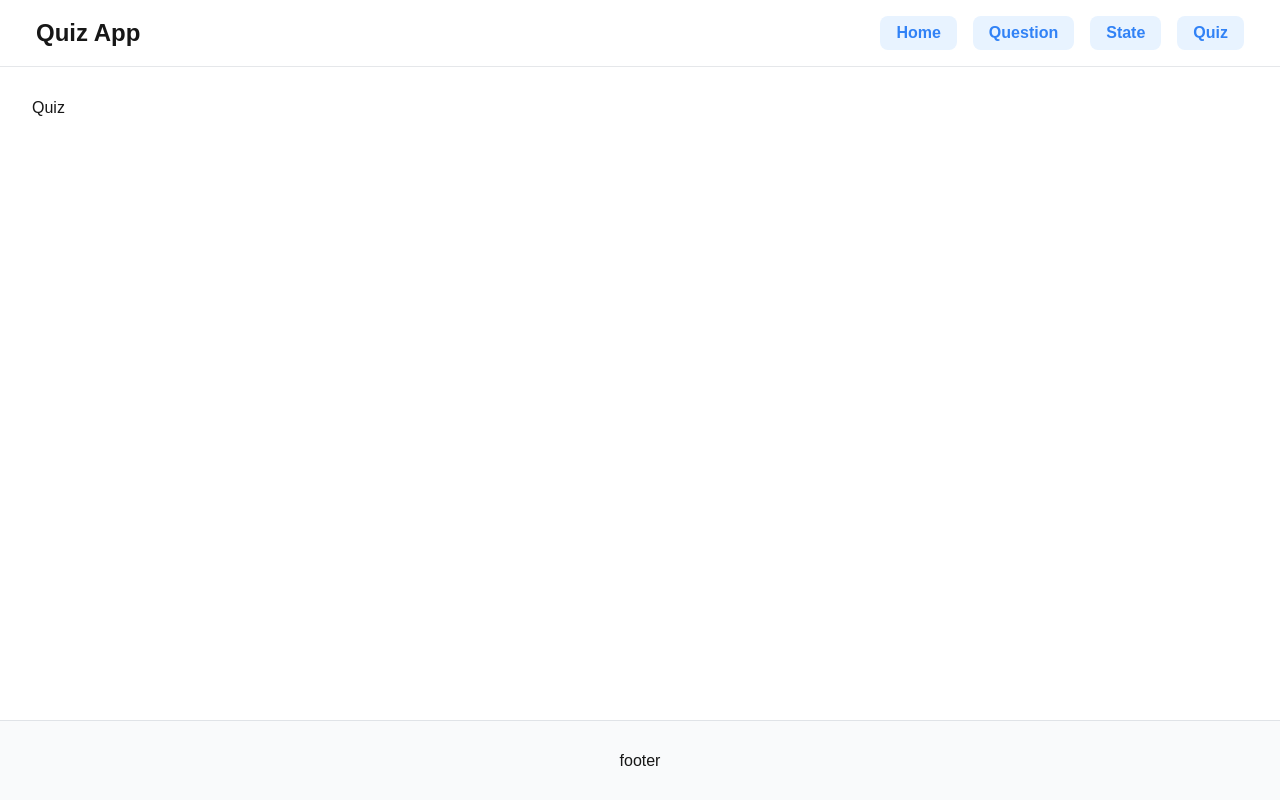
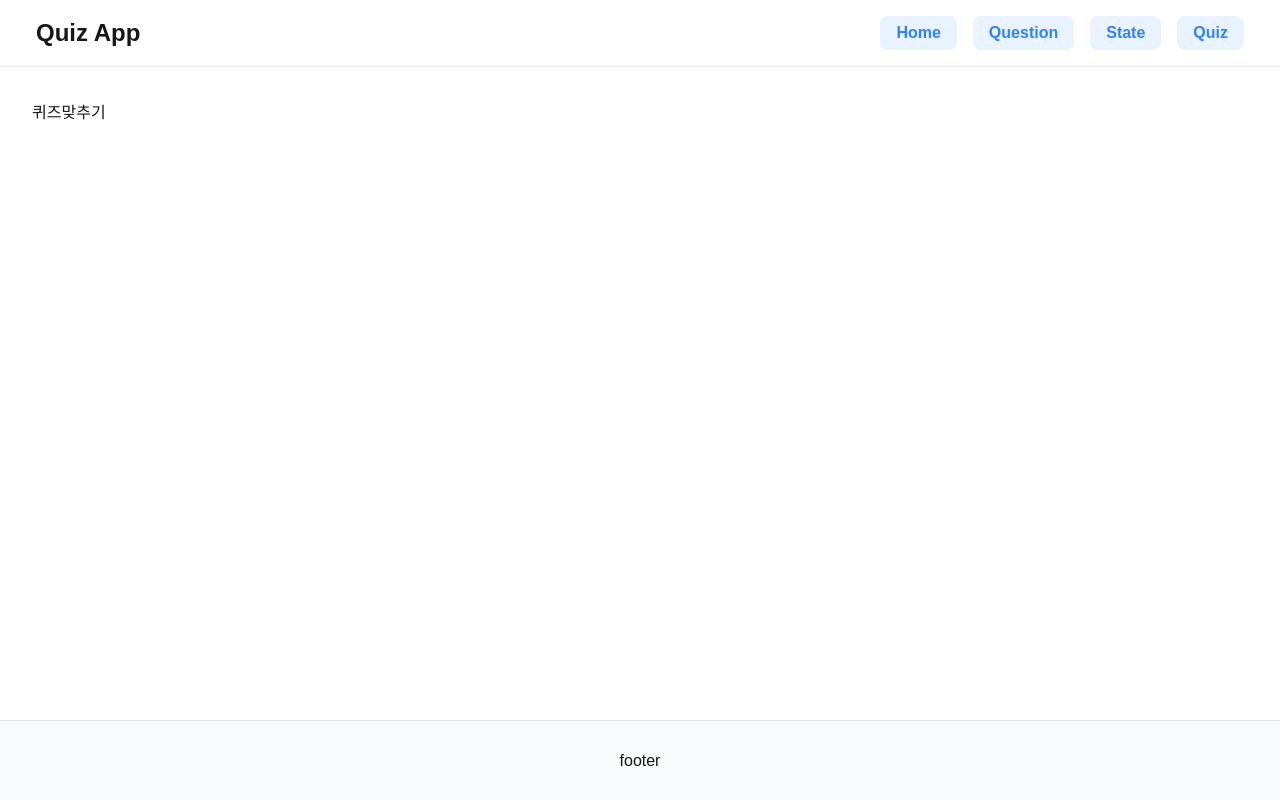
Before and after one commit to dpwl35/inflearn-warming-up-study, a Next.js app in the folder 11-quiz/: page /quiz in a window 1280 px wide. Built offline with nearby package versions, Linux system fonts and the light colour scheme.

Commit message:
feat: QuizPage 추가

```diff
--- a/11-quiz/src/app/quiz/page.tsx
+++ b/11-quiz/src/app/quiz/page.tsx
@@ -1,3 +1,3 @@
 export default function QuizPage() {
-  return <div>Quiz</div>;
+  return <div>퀴즈맞추기</div>;
 }
```
